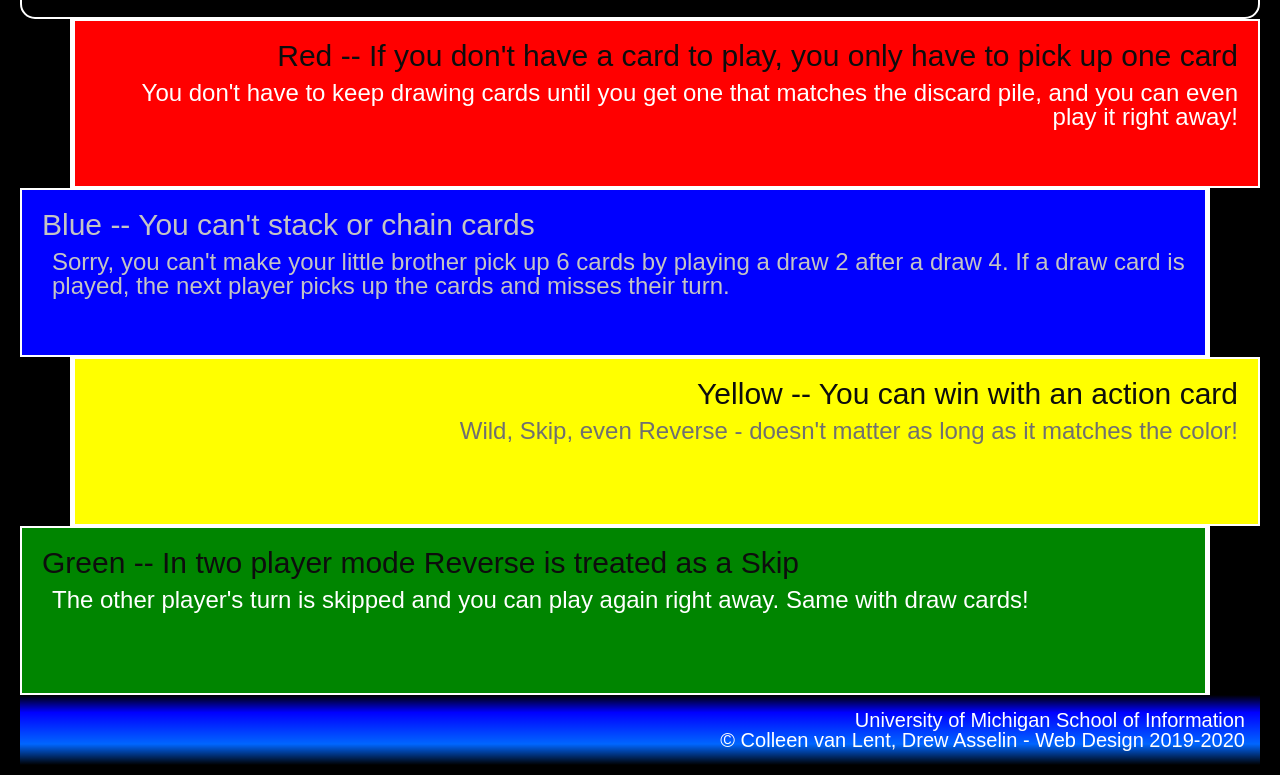
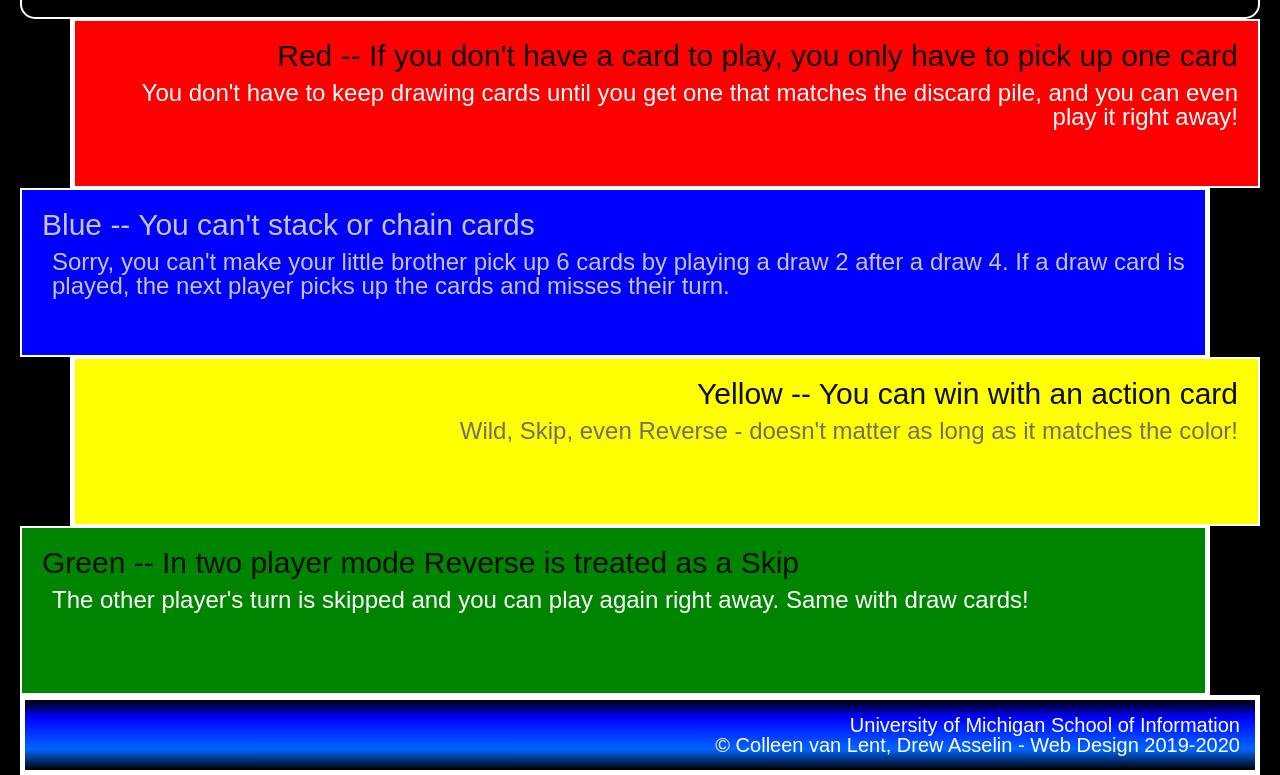
Before and after one commit to ymty2425/hw2-2023, a plain HTML site: page index.html in a window 1280 px wide. Shown: the part 507-1282 px from the top of the page. Drawn offline with Linux system fonts and the light colour scheme.

Commit message:
fix footer border

```diff
--- a/css/style.css
+++ b/css/style.css
@@ -103,6 +103,7 @@ div {
 
 footer {
     background: linear-gradient(#000000, #0000ff 25%, #0066ff 70%, #000000);
+    border: 5px solid #FFFFFF;
 }
 
 footer p {
```
